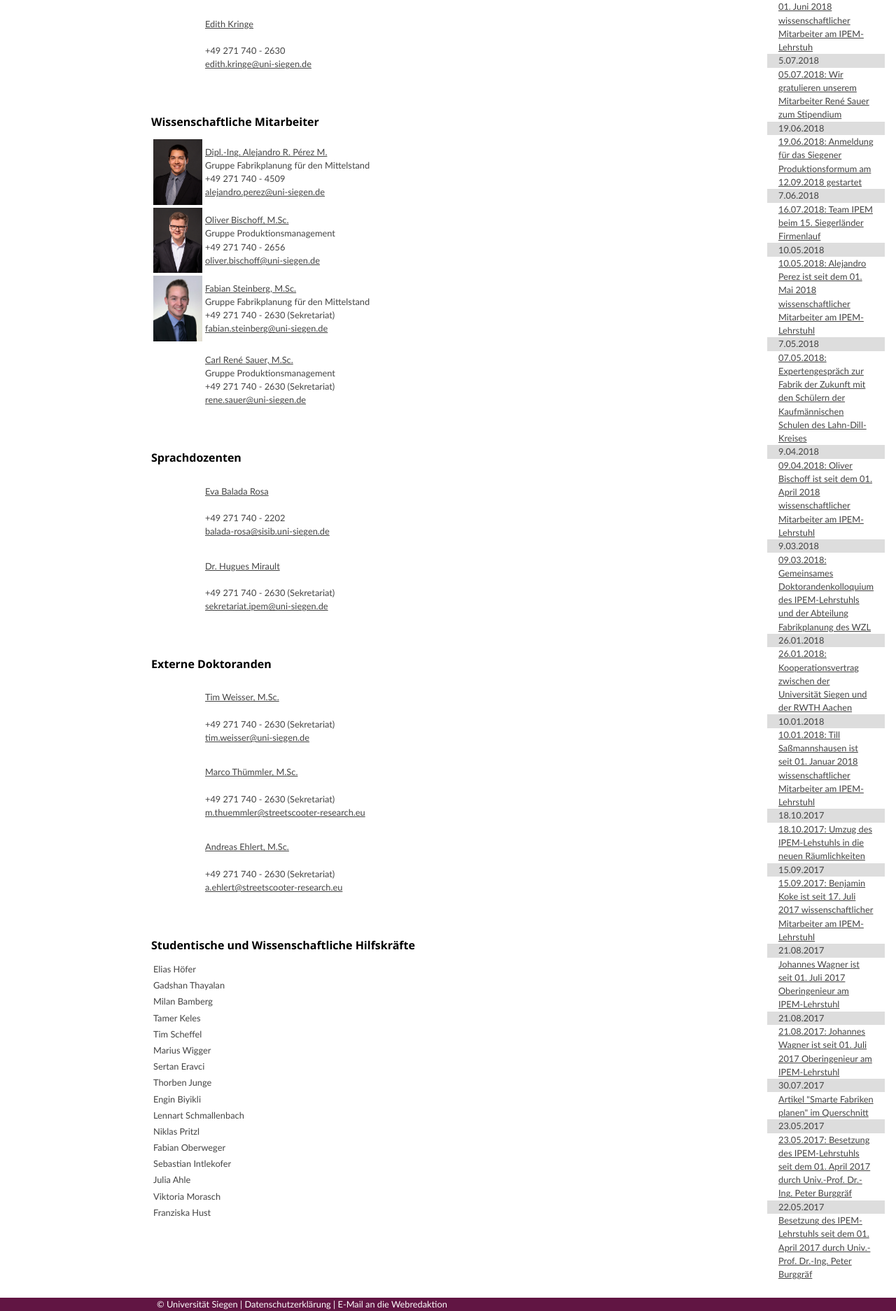
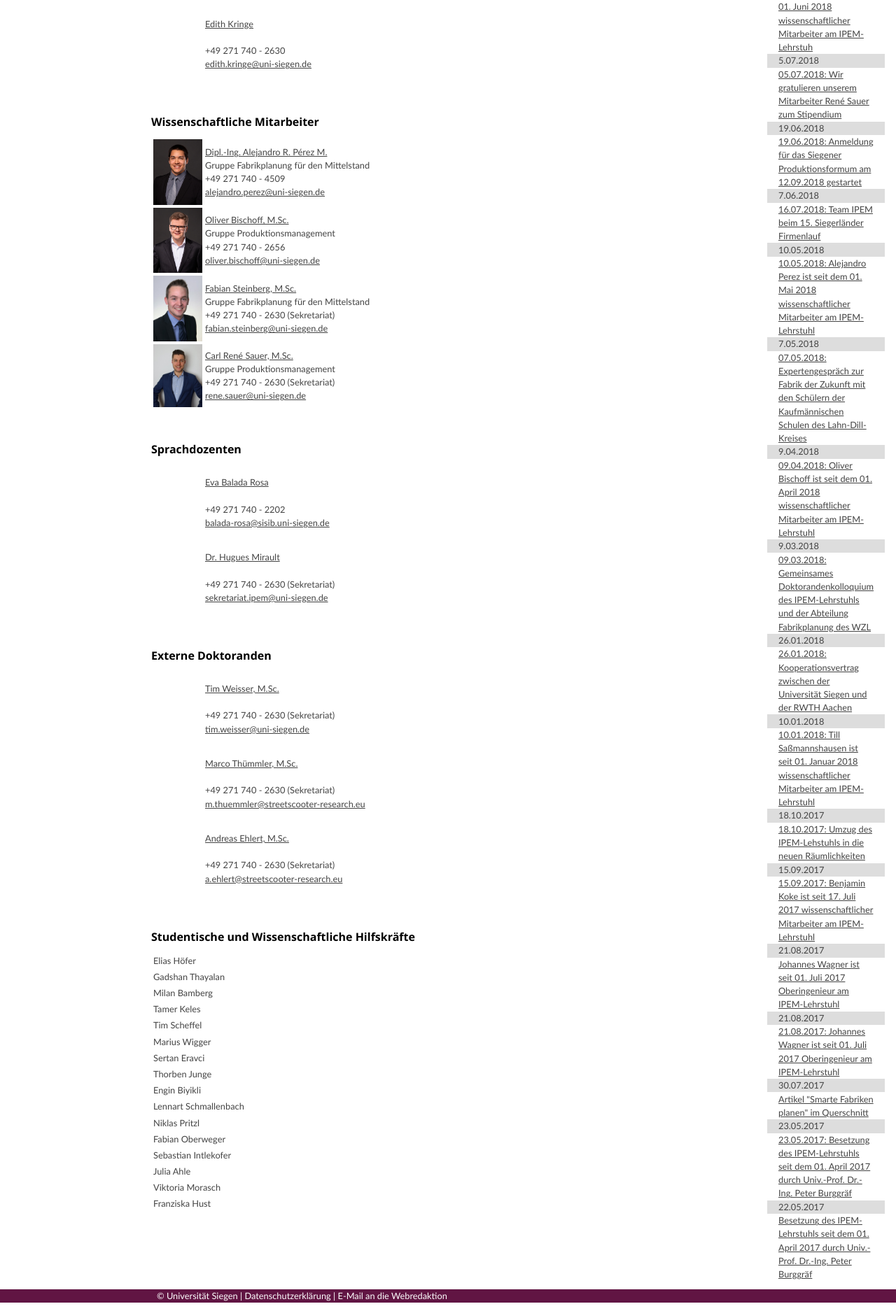
Before and after one commit to arpm92/IPEMweb, a Jekyll site: the page built from team/index.md, in a window 1280 px wide. Shown: the part 985-2859 px from the top of the page at 70% size. Built offline with Jekyll 4.4.1, drawn with Linux system fonts in a browser that asks for light colours.

Commit message:
new image for rené sauer

```diff
--- a/_data/team.yml
+++ b/_data/team.yml
@@ -185,7 +185,7 @@
   tel: +49 271 740 - 2630 (Sekretariat)
   fax: +49 271 740 - 12628
   email: rene.sauer@uni-siegen.de
-  image: /team/images/nan.jpg
+  image: /team/images/sauer.jpg
   office: PB-A 304
   hours: nur nach Vereinbarung
   publication: true
```
Also changed, not shown: team/images/sauer.jpg (added).
